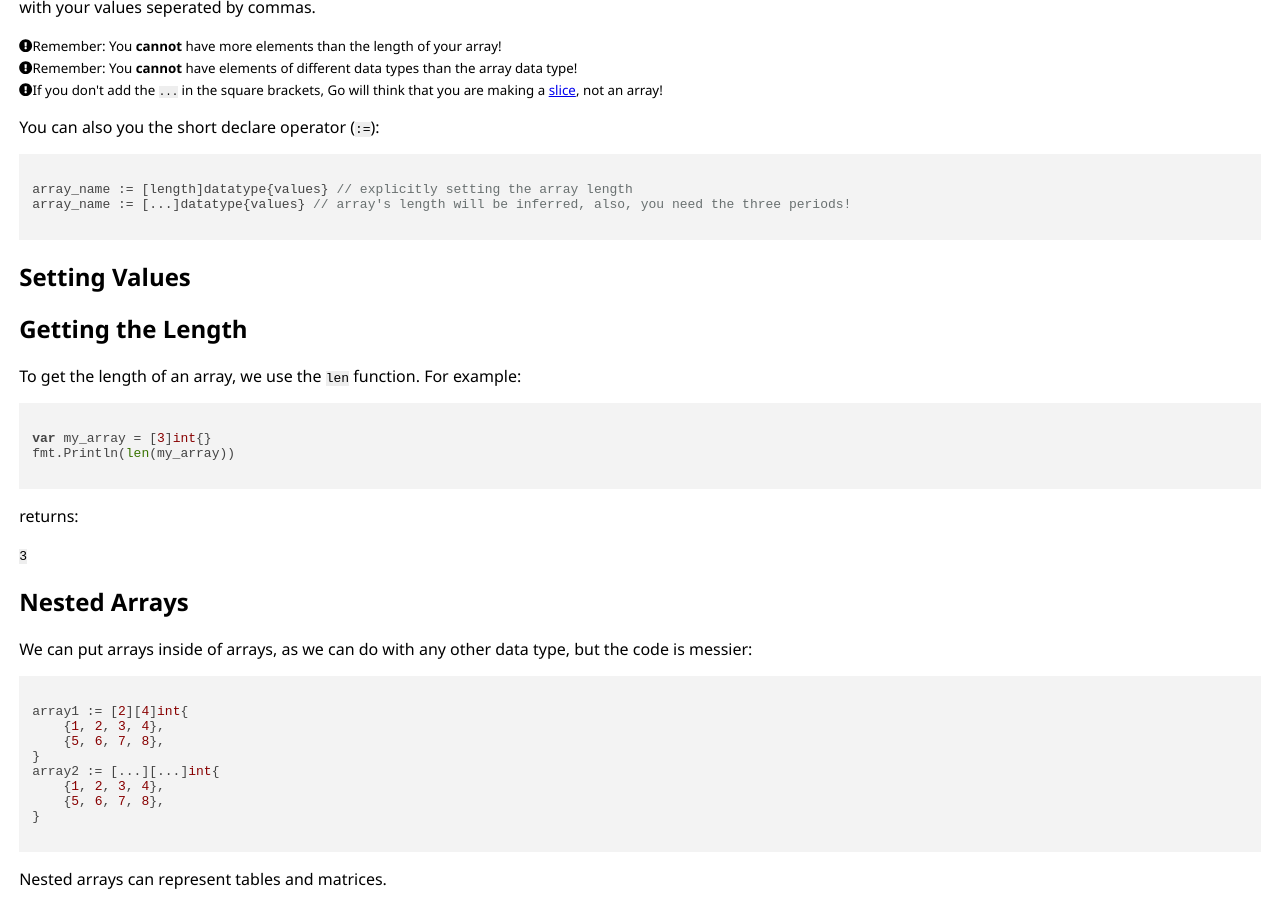
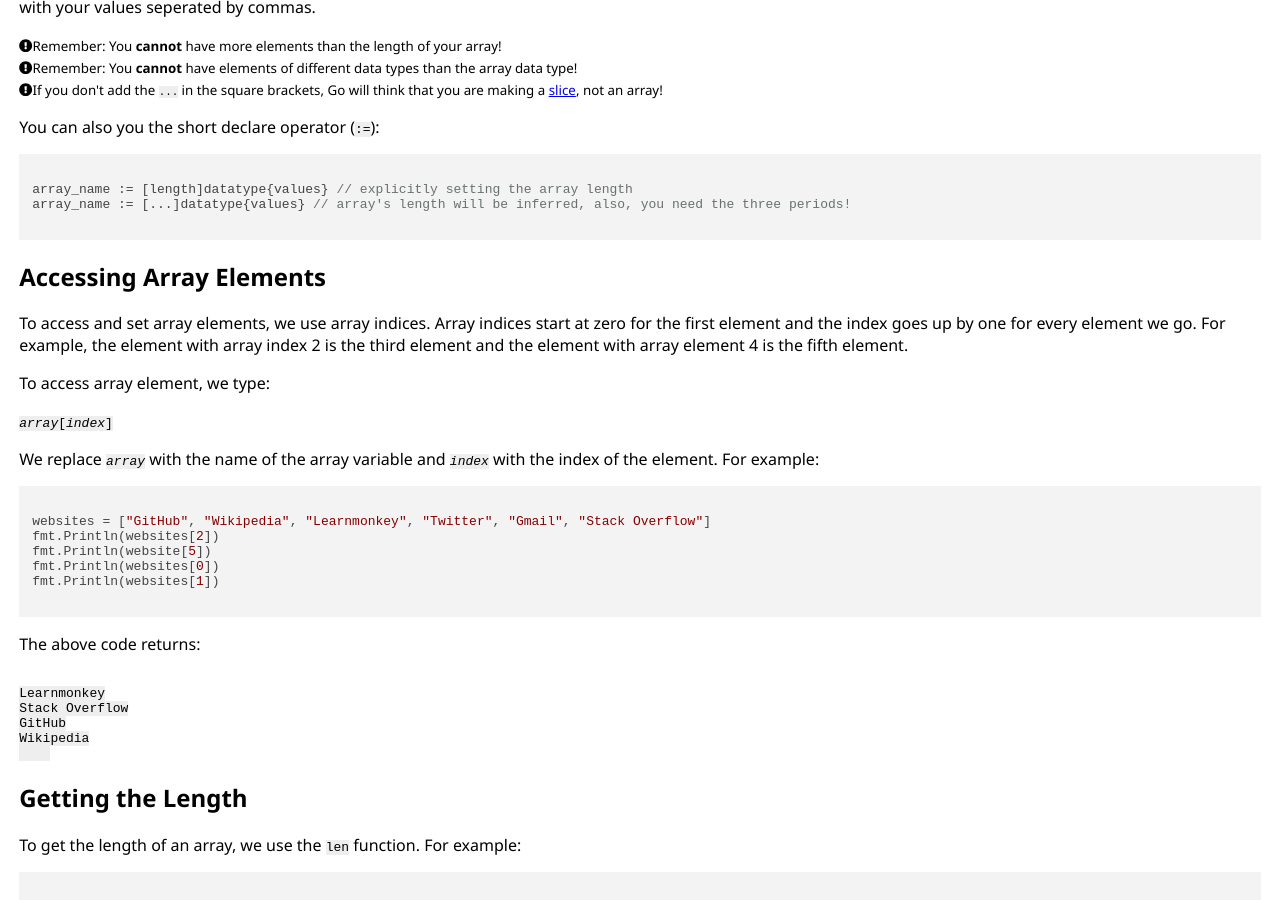
Before and after one commit to learnmonkey/learnmonkey.github.io, a Jekyll site: the page built from programming/golang/arrays.html, in a window 1280 px wide and 900 px high, scrolled down 549 px. Built offline with Jekyll 4.4.1, drawn with Linux system fonts in a browser that asks for light colours; nearby versions of some CDN libraries.

Commit message:
accessing array elements go

```diff
--- a/programming/golang/arrays.html
+++ b/programming/golang/arrays.html
@@ -31,7 +31,27 @@
 </section>
 
 <section>
-    <h2>Setting Values</h2>
+    <h2>Accessing Array Elements</h2>
+    <p>To access and set array elements, we use array indices. Array indices start at zero for the first element and the index goes up by one for every element we go. For example, the element with array index 2 is the third element and the element with array element 4 is the fifth element.</p>
+    <p>To access array element, we type:</p>
+    <code class="language-go">
+<i>array</i>[<i>index</i>]
+    </code>
+    <p>We replace <code><i>array</i></code> with the name of the array variable and <code><i>index</i></code> with the index of the element. For example: </p>
+    <pre><code class="language-go">
+websites = ["GitHub", "Wikipedia", "Learnmonkey", "Twitter", "Gmail", "Stack Overflow"]
+fmt.Println(websites[2])
+fmt.Println(website[5])
+fmt.Println(websites[0])
+fmt.Println(websites[1])
+    </code></pre>
+    <p>The above code returns: </p>
+    <pre><samp>
+Learnmonkey
+Stack Overflow
+GitHub
+Wikipedia
+    </samp></pre>
 </section>
 
 <section>
```
